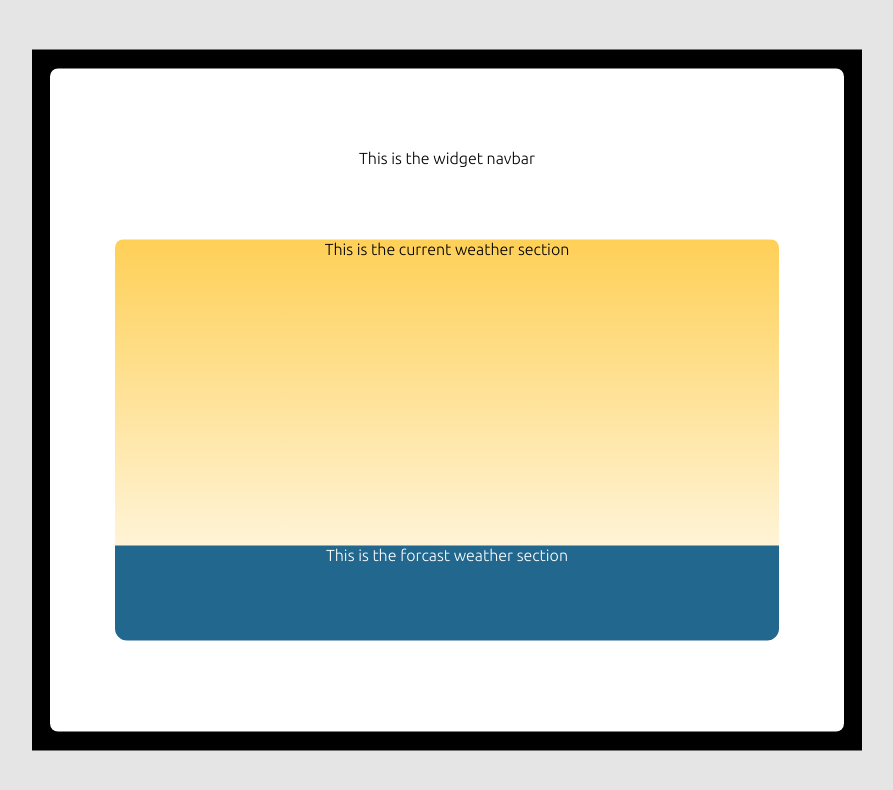
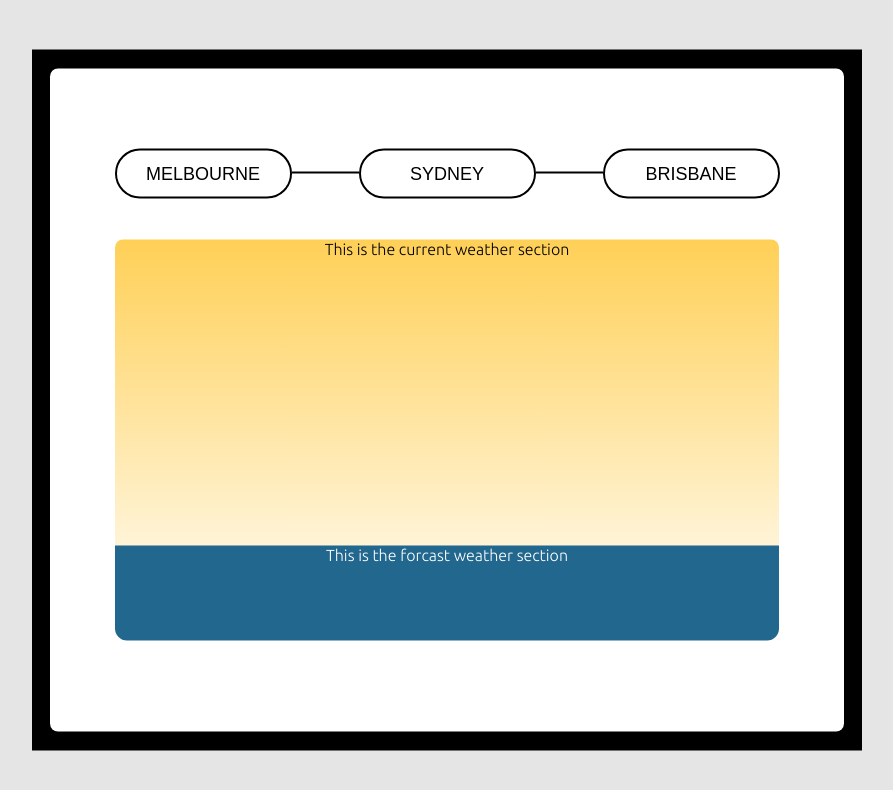
Before and after one commit to roscolil/yourcall-dev-challenge, a React (Create React App) app: page / in a window 1280 px wide. Shown: the top 790 px of the page, without its empty margins (193-1086 px from the left). Built offline with nearby package versions, Linux system fonts and the light colour scheme.

Commit message:
feat(components/NavBar): build main elements of nav bar

```diff
--- a/src/components/NavBar/NavBar.ts
+++ b/src/components/NavBar/NavBar.ts
@@ -1,10 +1,33 @@
 import styled from 'styled-components';
 
-const StyledNavBar = styled.div`
+export const StyledNavBar = styled.div`
   display: flex;
   margin-top: 80px;
+  margin-left: 65px;
+  margin-right: 65px;
   width: 100%;
-  justify-content: center;
+  justify-content: space-between;
 `;
 
-export default StyledNavBar;
+export const Button = styled.button`
+  border: 2px solid #000000;
+  box-sizing: border-box;
+  background: #FFFFFF;
+  border-radius: 25px;
+  height: 50px;
+  width: 177px;
+  font-weight: 500;
+  line-height: 20px;
+  font-size: 18px;
+  z-index: 2;
+`
+
+export const Line = styled.span`
+  position: relative;
+  display: block;
+  width: 67px;
+  top: 4%;
+  height: 2px;
+  background: #000000;
+  z-index: 1
+`
--- a/src/components/NavBar/index.tsx
+++ b/src/components/NavBar/index.tsx
@@ -1,15 +1,18 @@
-import * as React from 'react';
-import StyledNavBar from './NavBar'
+import React from 'react';
+import { StyledNavBar, Button, Line } from './NavBar'
 
-interface Props {
+interface NavBarProps {
 
 }
-function NavBar(props: Props) {
-  return (
-    <StyledNavBar>
-      <span>This is the widget navbar</span>
-    </StyledNavBar>
-  );
-}
+const NavBar: React.FC<NavBarProps> = ({ }) =>
+(
+  <StyledNavBar>
+    <Button>MELBOURNE</Button>
+    <Line />
+    <Button>SYDNEY</Button>
+    <Line />
+    <Button>BRISBANE</Button>
+  </StyledNavBar>
+);
 
 export default NavBar;
```
